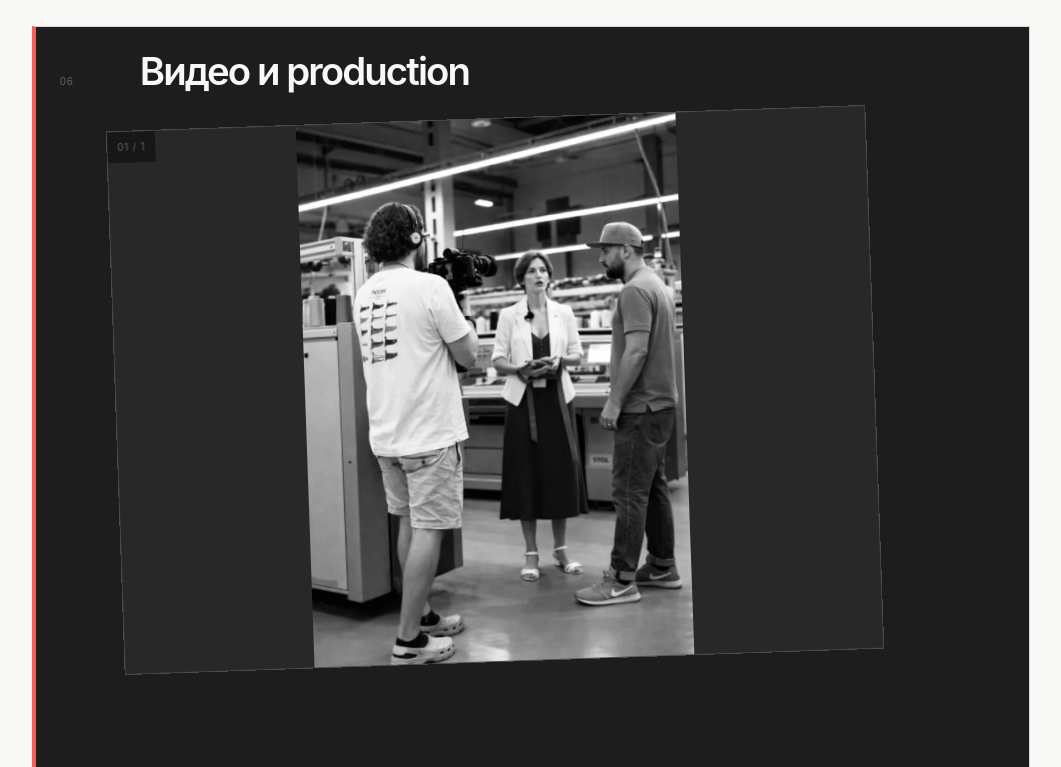
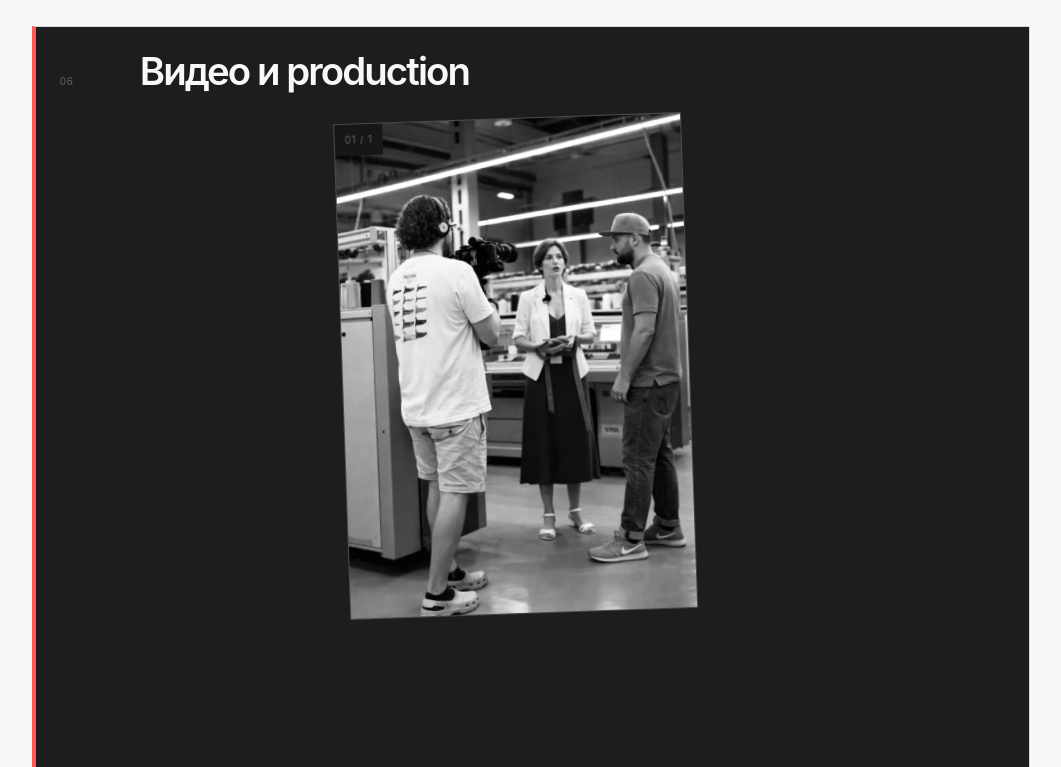
Before and after one commit to mmarkovvvv/mikhail-markov-portfolio, a Next.js app: page / in a window 1280 px wide. Shown: the part 5453-6220 px from the top of the page, without its empty margins (109-1170 px from the left). Built offline with nearby package versions, Linux system fonts and the light colour scheme.

Commit message:
Make video gallery responsive

```diff
--- a/app/globals.css
+++ b/app/globals.css
@@ -38,6 +38,7 @@ body {
   font-family: var(--font-body);
   font-size: 16px;
   line-height: 1.45;
+  overflow-x: clip;
 }
 
 a {
@@ -859,12 +860,14 @@ a:focus-visible {
 }
 
 .video-gallery-item {
-  height: clamp(380px, 68vh, 680px);
+  height: min(62svh, 600px);
+  max-height: calc(100svh - 148px);
   margin: 0 auto 30vh;
+  max-width: calc(100% - 24px);
   position: sticky;
   top: 104px;
   transform: translateX(var(--card-shift, 0)) rotate(var(--card-rotation, 0deg));
-  width: min(70vw, 760px);
+  width: auto;
 }
 
 .video-gallery-item:nth-child(1) {
@@ -1189,14 +1192,17 @@ a:focus-visible {
 
   .video-gallery {
     gap: 0;
+    grid-template-columns: minmax(0, 1fr);
   }
 
   .video-gallery-item {
-    height: clamp(380px, 68svh, 620px);
+    height: auto;
     margin-bottom: 25vh;
+    max-height: none;
+    max-width: calc(100% - 12px);
     top: 86px;
     transform: translateX(0) rotate(var(--card-rotation, 0deg));
-    width: 100%;
+    width: min(100%, calc(100vw - 32px));
   }
 
   .video-gallery-item:nth-child(1) {
```
